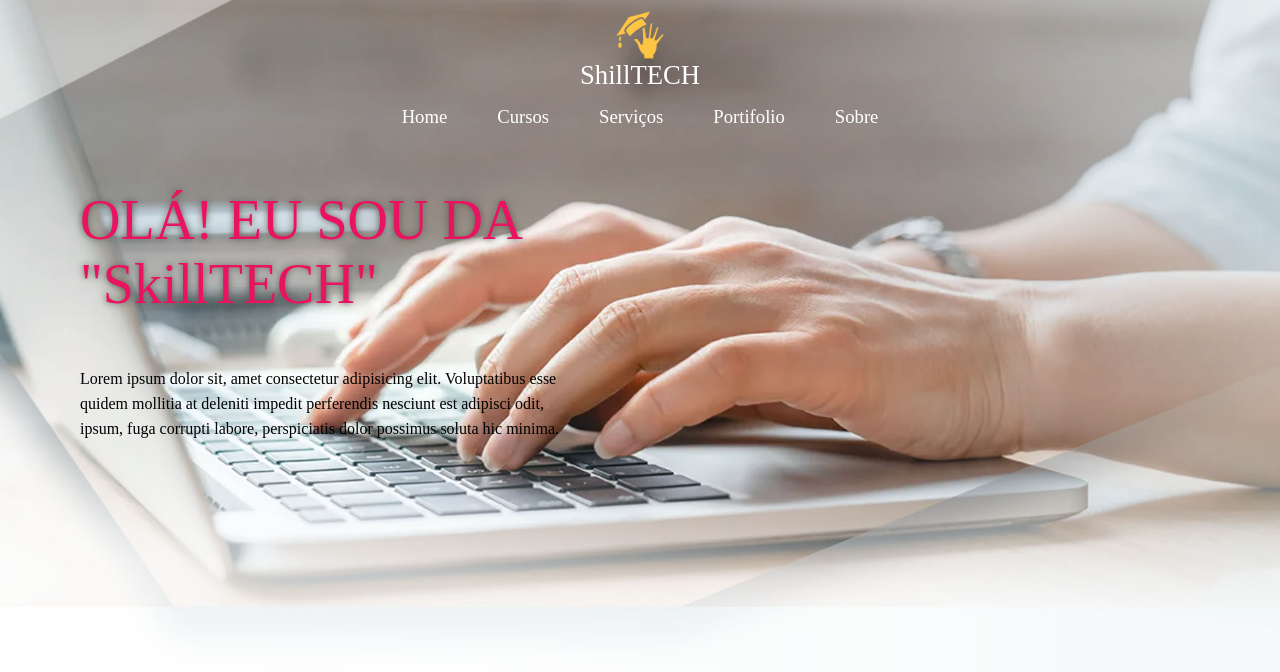
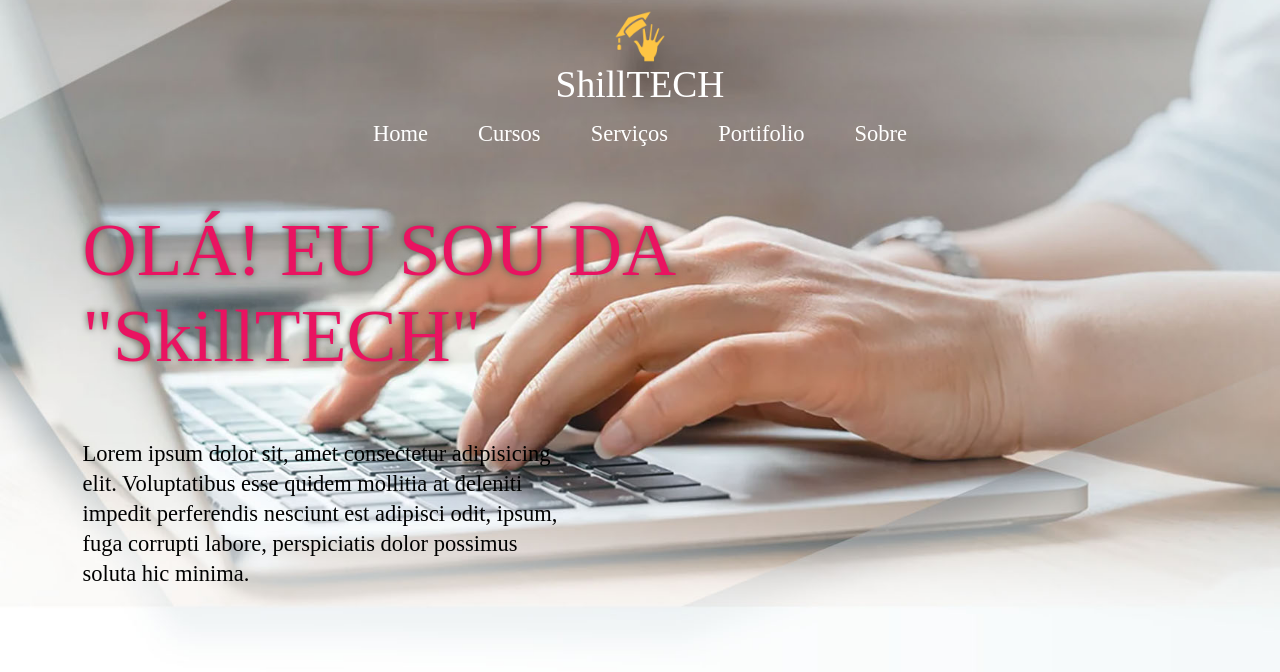
Before and after one commit to portifolio-html/SkillTech, a plain HTML site: page index.html in a window 1280 px wide. Drawn offline with Linux system fonts and the light colour scheme.

Commit message:
teste de fonte

```diff
--- a/css/style-fundo-home.css
+++ b/css/style-fundo-home.css
@@ -6,6 +6,10 @@
     box-sizing: border-box;
     list-style: none;
     text-decoration: none;
+}
+
+html {
+    font-size: 15px;
 }
 
 body {
@@ -32,24 +36,24 @@ div.logo-header {
 }
 
 div.logo-header > img.img-logo {
-    width: 50px;
+    width: 3.5rem;
 }
 
 div.logo-header > a {
     color: #fff;
-    font-size: 20pt;
+    font-size: 2.5rem;
 }
 
 ul.nav-bar {
     display: flex;
-    padding-top: 15px;
+    padding-top: 1rem;
 }
 
 ul.nav-bar > li.op > a{
     margin: 0 5px;
     padding: 5px 20px;
     color: #fff;
-    font-size: 14pt;
+    font-size: 1.5rem;
 }
 
 ul.nav-bar > li.op > a:hover{
@@ -59,22 +63,23 @@ ul.nav-bar > li.op > a:hover{
 }
 
 .cont-title {
-    margin-top: 60px;
-    margin-left: 80px;
+    margin-top: 4rem;
+    margin-left: 5.5rem;
 }
 
 .cont-title span {
-    font-size: 42pt;
+    font-size: 5rem;
     color: #e91361;
     text-shadow: 0 0 7px rgb(91, 93, 79);
 }
 
 .cont-texto-show {
-    margin-top: 50px;
-    margin-left: 80px;
+    margin-top: 4rem;
+    margin-left: 5.5rem;
 }
 
 .cont-texto-show p {
     width: 40%;
-    line-height: 25PX;
+    line-height: 2rem;
+    font-size: 1.5rem;
 }
```
